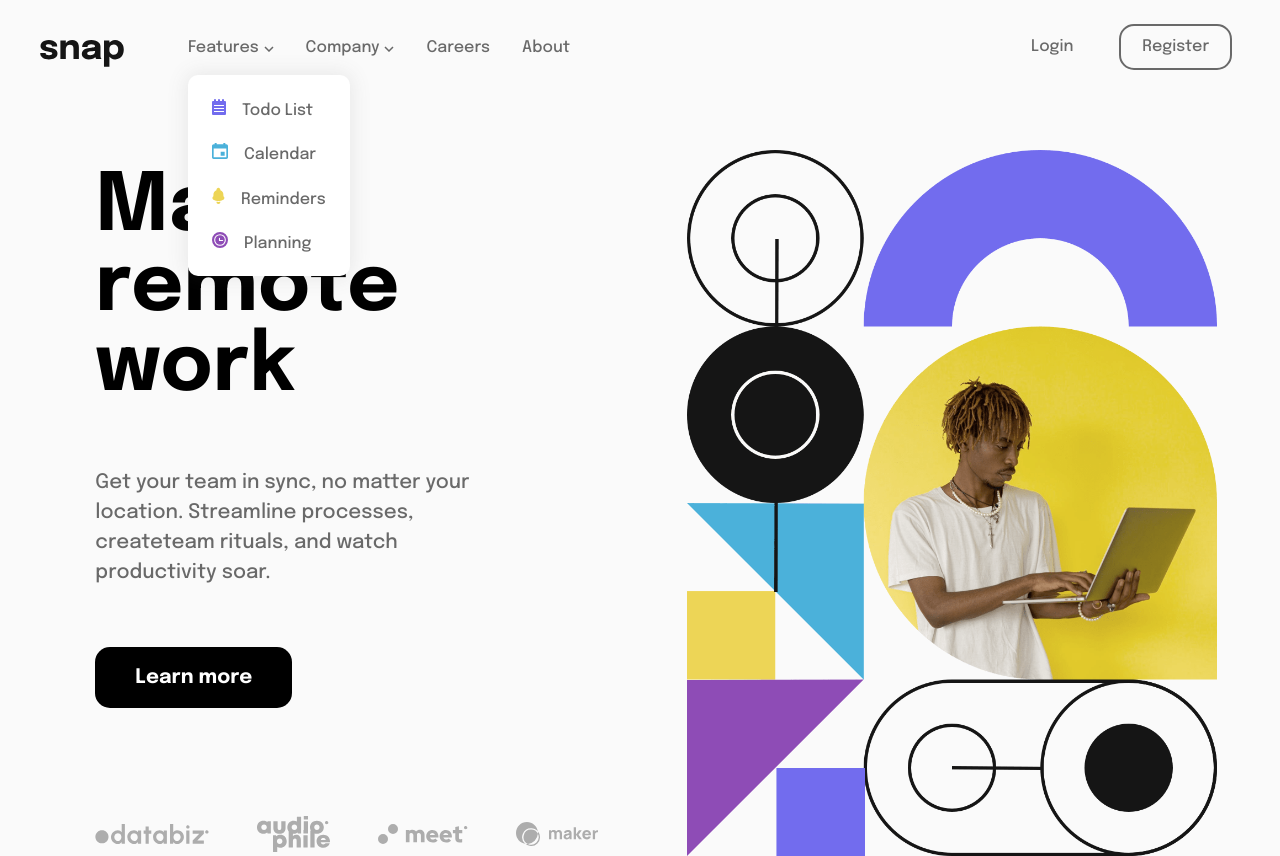
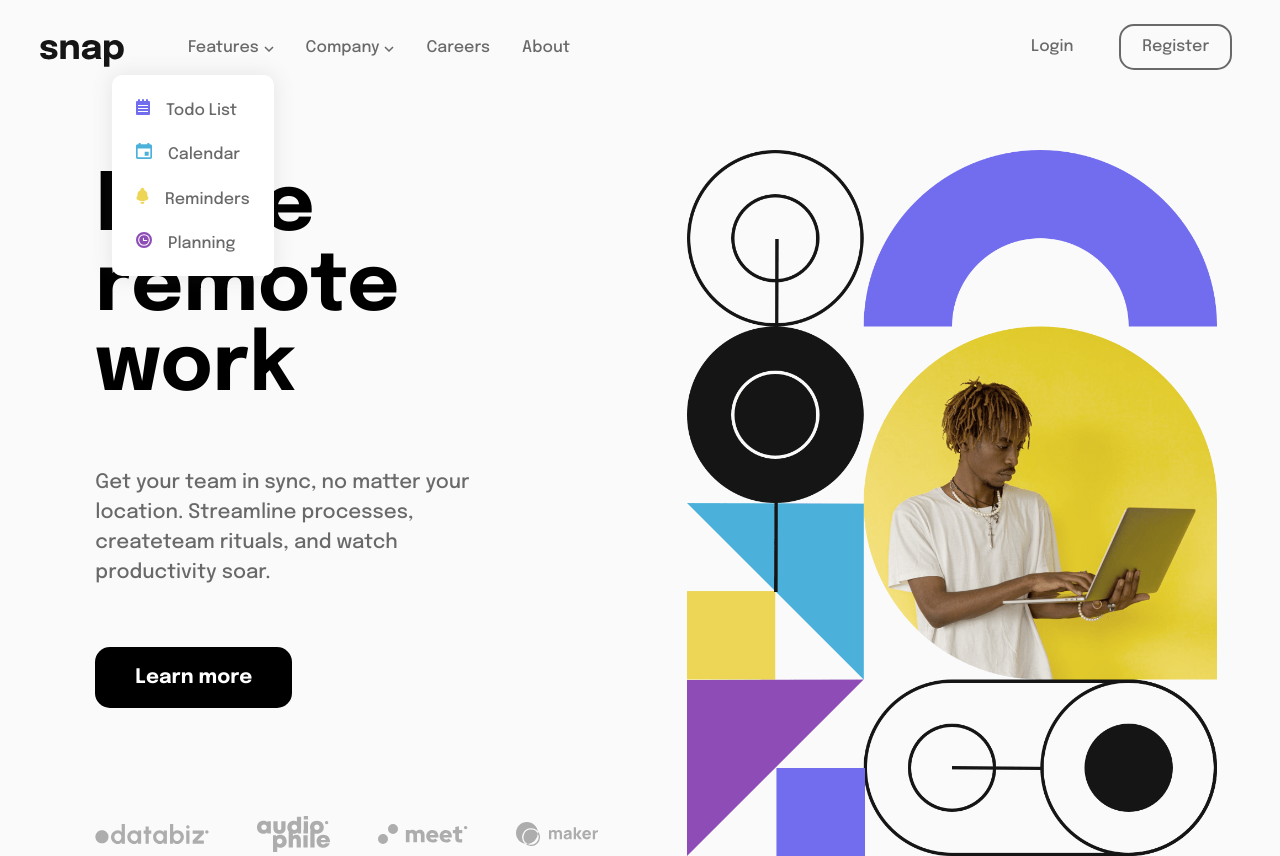
Before and after one commit to franciscomunoz22/secao-de-introducao-com-navegacao-suspensa, a plain HTML site: page index.html in a window 1280 px wide. Both pictures are taken after a click on the link "Features". Drawn offline with nearby package versions, Linux system fonts and the light colour scheme.

Commit message:
Finalização do projeto na versão para desktop.

```diff
--- a/assets/css/navegacao.css
+++ b/assets/css/navegacao.css
@@ -38,7 +38,7 @@
     margin-top: 1.2em;
     padding: 0 1.5em;
     position: absolute;
-    margin-right: 2em;
+    left: 7em;
 }
 
 .features-list a {
```
